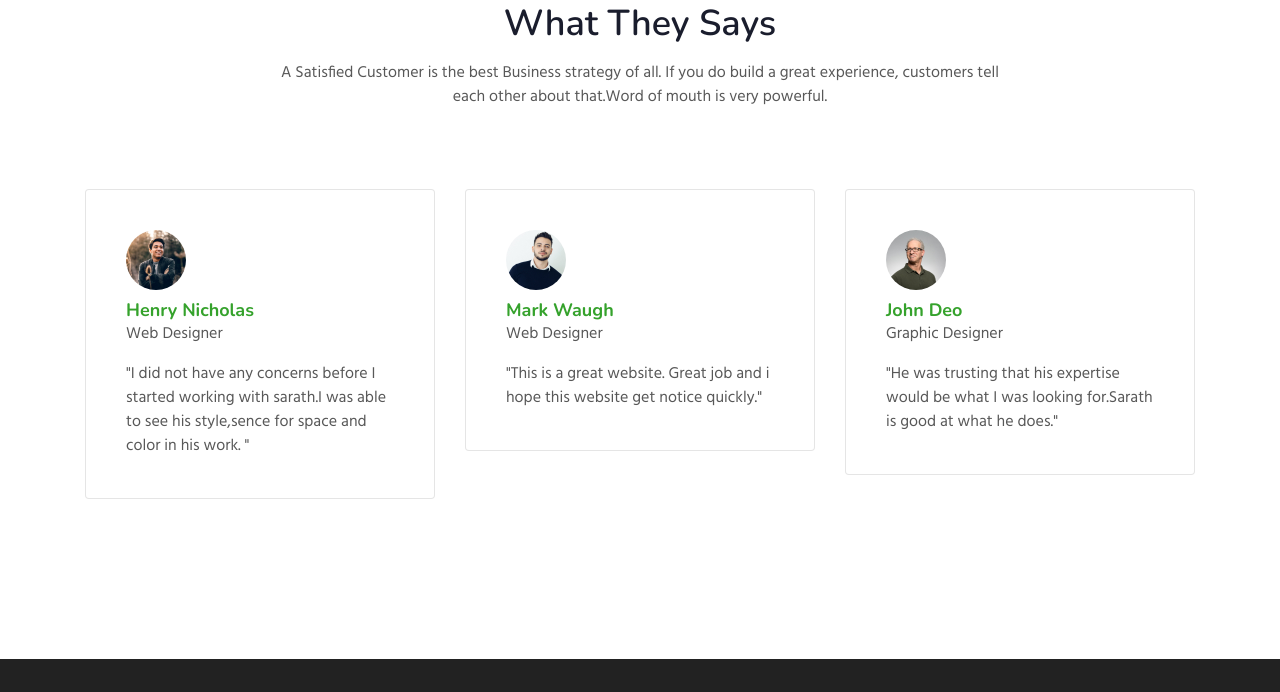
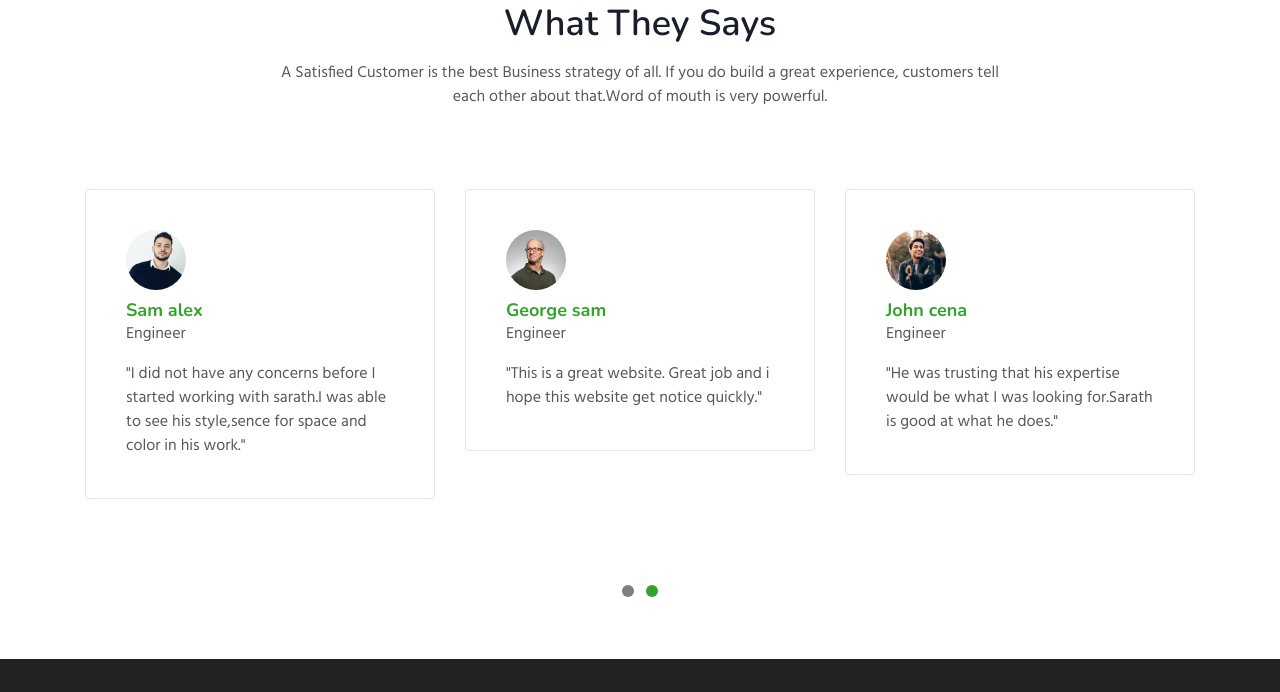
Before and after one commit to sarathrj10/Personalwebsite_template, a plain HTML site: page index.html in a window 1280 px wide. Shown: the part 2720-3412 px from the top of the page. Drawn offline with nearby package versions, Linux system fonts and the light colour scheme.

Commit message:
testimonials changed

```diff
--- a/index.html
+++ b/index.html
@@ -225,7 +225,11 @@ Author URL: http://w3layouts.com
 
       <div id="customerhnyCarousel" class="carousel slide" data-ride="carousel">
 
+        <ol class="carousel-indicators">
+          <li data-target="#customerhnyCarousel" data-slide-to="0" class="active"></li>
+                        <li data-target="#customerhnyCarousel" data-slide-to="1"></li>
 
+        </ol>
         <!-- Carousel items -->
         <div class="carousel-inner pb-5">
 
@@ -276,6 +280,56 @@ Author URL: http://w3layouts.com
             </div>
           </div>
           <!--.item-->
+
+          <div class="carousel-item">
+            <div class="customer row py-5 mt-3">
+              <div class="col-lg-4 col-md-6">
+                <div class="card">
+
+                  <div class="card-body">
+                    <img class="card-img-top img-responsive" src="assets/images/c2.jpg" alt="">
+                    <h3 class="card-title mt-2">Sam alex</h3>
+                    <p class="sub-title mb-3">Engineer</p>
+                    <p class="card-text">  "I did not have any concerns before I started working with sarath.I was able to see his style,sence for space and color in his work."
+                    </p>
+
+
+                  </div>
+                </div>
+              </div>
+              <div class="col-lg-4 col-md-6 off-testi-2">
+                <div class="card">
+
+                  <div class="card-body">
+                    <img class="card-img-top img-responsive" src="assets/images/c3.jpg" alt="">
+                    <h3 class="card-title mt-2">George sam</h3>
+                    <p class="sub-title mb-3">Engineer</p>
+                    <p class="card-text">  "This is a great website. Great job and i hope this website get notice quickly."
+                     </p>
+
+
+                  </div>
+                </div>
+
+
+              </div>
+              <div class="col-lg-4 offset-md-3 offset-lg-0 col-md-6 off-testi">
+                <div class="card">
+
+                  <div class="card-body">
+                    <img class="card-img-top img-responsive" src="assets/images/c1.jpg" alt="">
+                    <h3 class="card-title mt-2">John cena</h3>
+                    <p class="sub-title mb-3">Engineer</p>
+                    <p class="card-text"> "He was trusting that his expertise would be what I was looking for.Sarath is good at what he does."
+                    </p>
+
+
+                  </div>
+                </div>
+              </div>
+            </div>
+
+          </div>
 
 
         </div>
```
